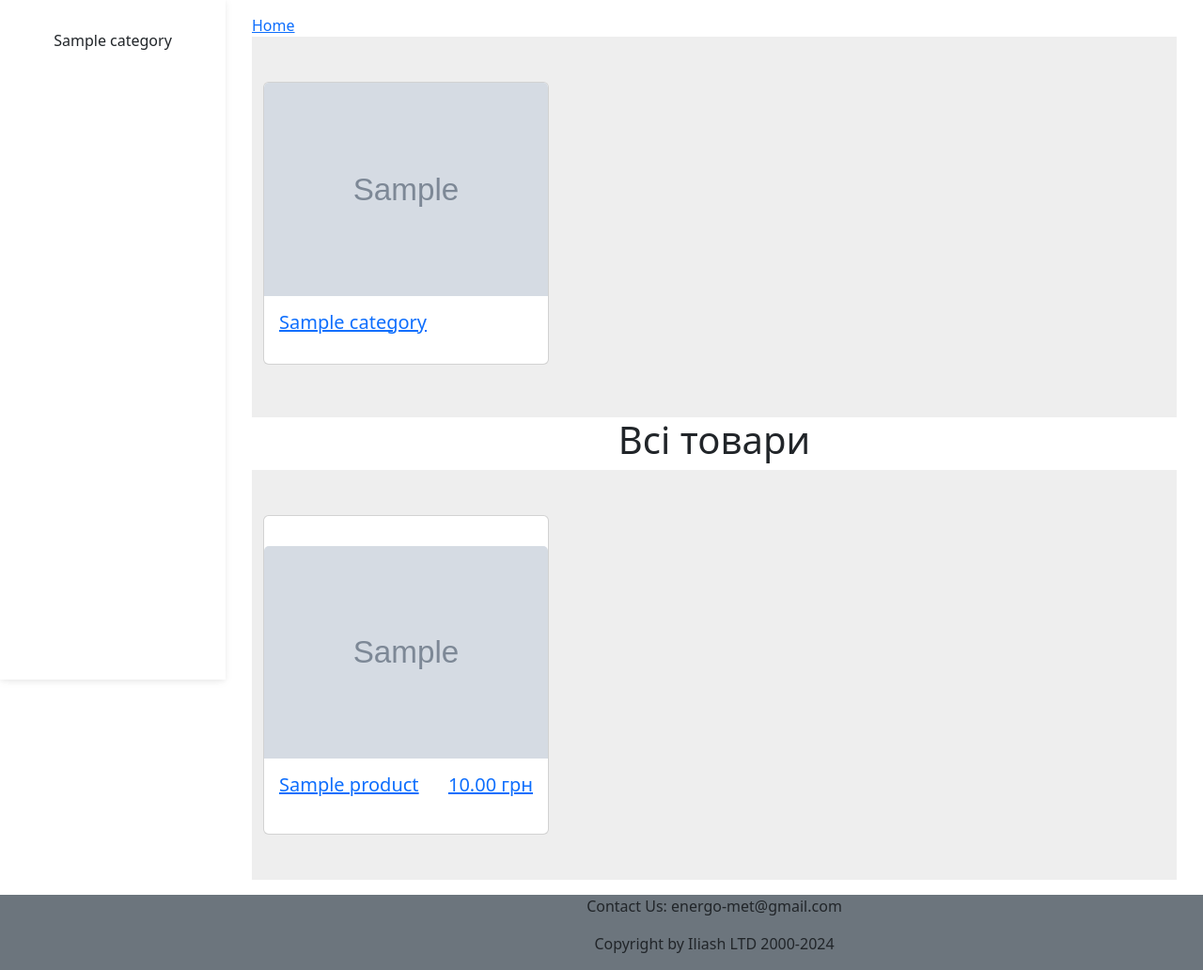
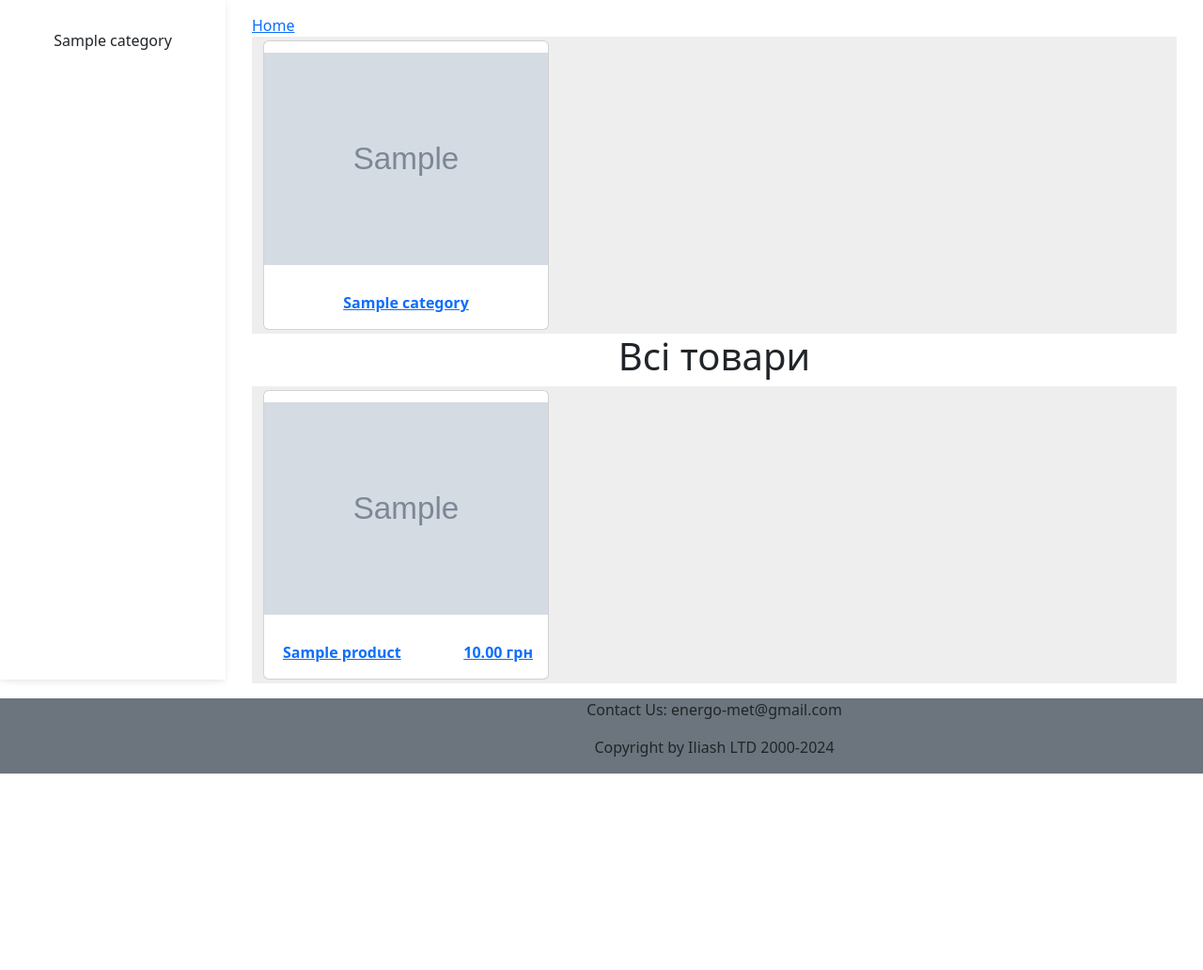
Before and after one commit to SviatoslavIliash/EnergostalMet, a Django app: page / in a window 1280 px wide. Shown: the part 77-1109 px from the top of the page at 94% size. After the commit the page ends 900 px from the top, so only its background shows below. Run offline with Django 5.2, Linux system fonts and the light colour scheme; tables that the repository leaves empty hold one stand-in row (values such as "Sample post"); grey boxes marked "Sample" are stand-in pictures.

Commit message:
Aligned cards height with different text for Product and Category sections.

```diff
--- a/energosite/store/templates/store/show_categories.html
+++ b/energosite/store/templates/store/show_categories.html
@@ -1,22 +1,18 @@
 <section style="background-color: #eee;">
-  <div class="container py-5">
+  <div class="container">
     {% for category_row in category_chunks%}
     <div class="row">
       {% for category in category_row %}
-      <div class="col-md-12 col-lg-4 mb-4 mb-lg-2">
-        <a href="{% url 'store:category_detail' category.slug %}">
-        <div class="card">
-          <div class="ratio ratio-4x3" style="object-fit: contain;">
-              <img src="{{ category.get_image}}"
-                class="card-img-top" alt="{{category.name}}" style="object-fit: contain;" />
-          </div>
-          <div class="card-body">
-            <div class="d-flex justify-content-between mb-3">
-              <h5 class="mb-0">{{ category.name }}</h5>
+      <div class="col-12 col-lg-4 my-1 d-flex align-items-stretch">
+        <div class="card w-100">
+          <a href="{% url 'store:category_detail' category.slug %}">
+            <img src="{{ category.get_image}}"
+                 class="card-img-top" alt="{{category.name}}" style="height:250px; object-fit: contain;"/>
+            <div class="card-body" >
+              <span class="card-text fw-bold">{{ category.name }}</span>
             </div>
-          </div>
+          </a>
         </div>
-        </a>
       </div>
       {% endfor %}
     </div>
--- a/energosite/store/templates/store/show_products.html
+++ b/energosite/store/templates/store/show_products.html
@@ -1,26 +1,21 @@
 <section style="background-color: #eee;">
-  <div class="container py-5">
+  <div class="container">
     {% for product_row in product_rows%}
     <div class="row">
         {% for product in product_row %}
-          <div class="col-md-12 col-lg-4 mb-4 mb-lg-0">
+          <div class="col-12 col-lg-4 my-1 d-flex align-items-stretch">
+            <div class="card w-100">
             <a href="{% url 'store:product_detail' product.category.slug product.slug %}">
-            <div class="card">
-              <div class="d-flex justify-content-between p-3">
+              <img src="{{ product.get_image }}"
+                   class="card-img-top mx-auto" alt="{{product.name}}" style="height: 250px; object-fit:contain"/>
+              <div class="card-body">
+                <div class="d-flex justify-content-between">
+                  <span class="card-text fw-bold ms-1">{{ product.name }}</span>
+                  <span class="card-text fw-bold">{{ product.price }} грн</span>
+                </div>
               </div>
-              <div class="ratio ratio-4x3" style="object-fit: contain;">
-                <img src="{{ product.get_image }}"
-                  class="card-img-top" alt="{{product.name}}" style="object-fit: contain;"/>
-              </div>
-              <div class="card-body">
-                <div class="d-flex justify-content-between mb-3">
-                  <h5 class="mb0">{{ product.name }}</h5>
-                  <h5 class="mb0">{{ product.price }} грн</h5>
-                </div>
-
-              </div>
+             </a>
             </div>
-            </a>
           </div>
        {% endfor %}
     </div>
```
